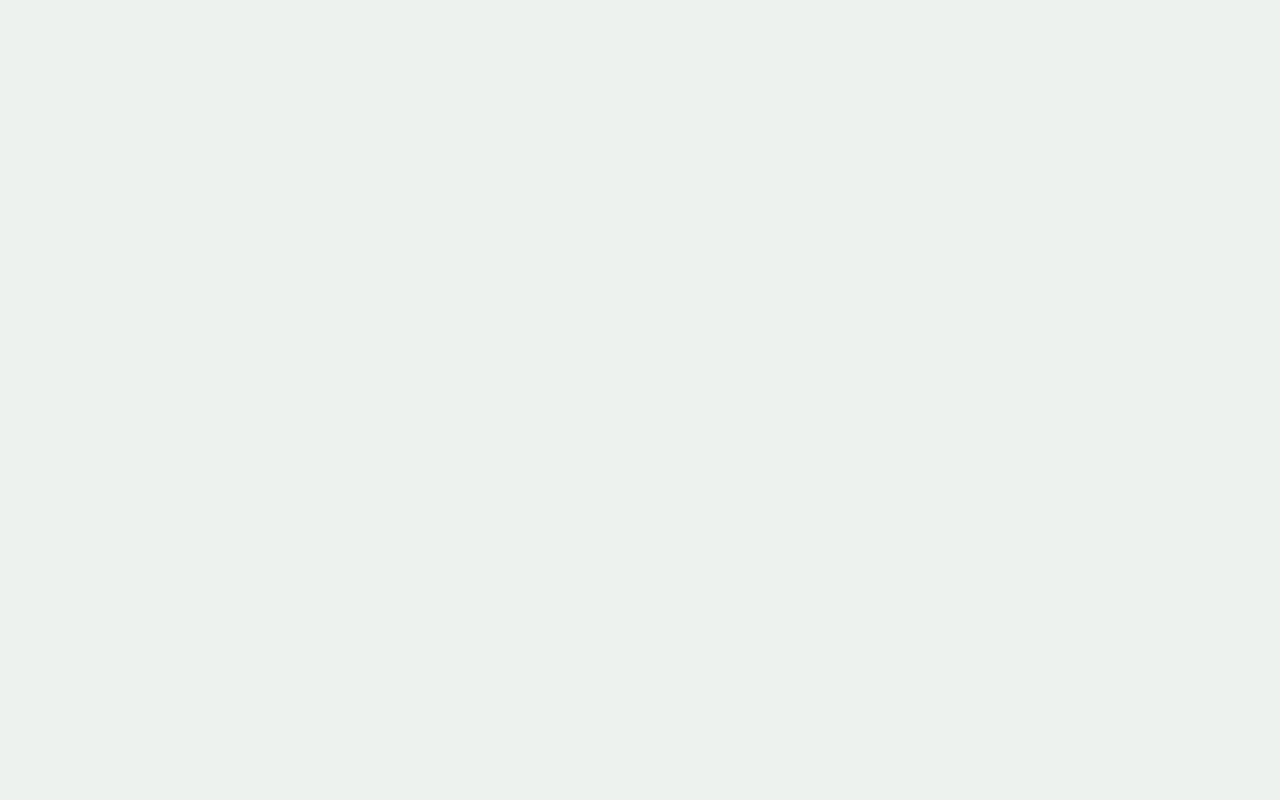
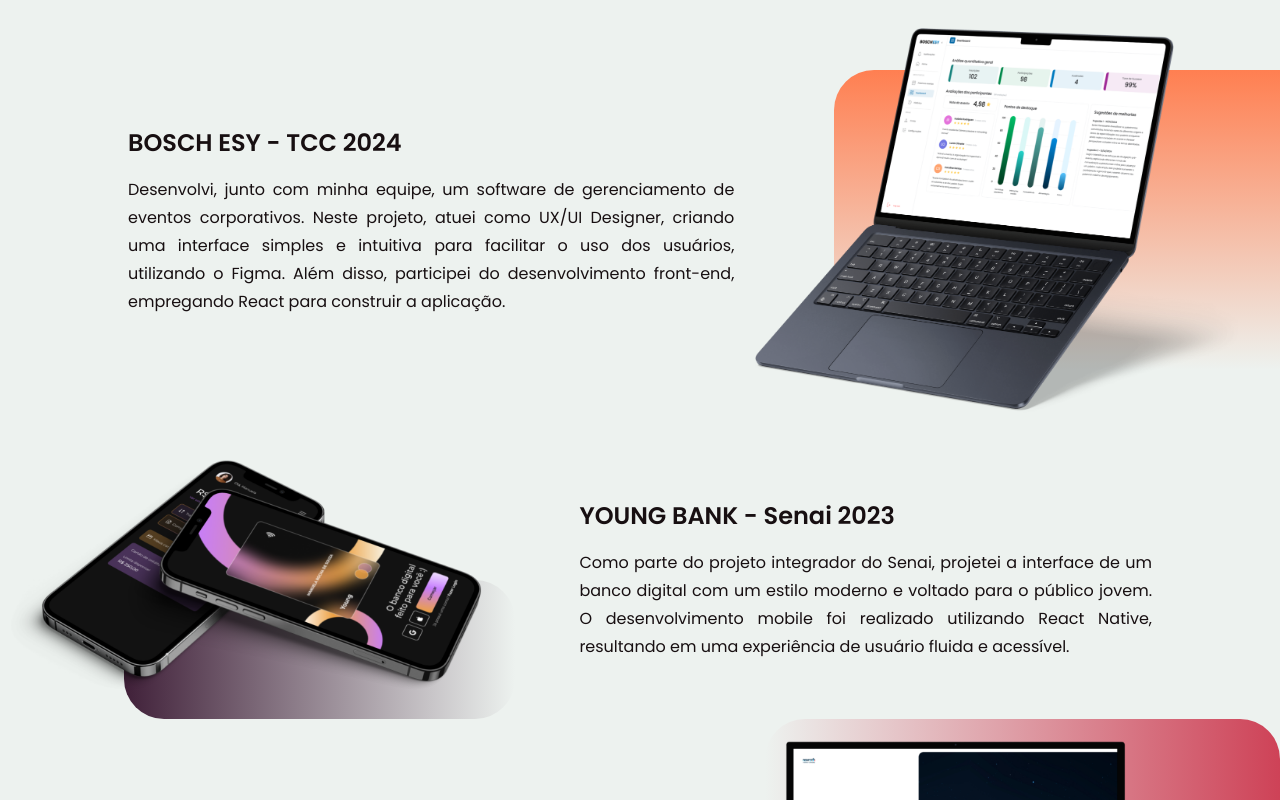
Before and after one commit to rochamanuela/my-portfolio, a React (Vite) app: page / in a window 1280 px wide. Shown: the part 5020-5820 px from the top of the page. Before the commit the page ends 3433 px from the top, so only its background shows below. Built offline with nearby package versions, Linux system fonts and the light colour scheme.

Commit message:
style: continued responsiveness

```diff
--- a/src/App.jsx
+++ b/src/App.jsx
@@ -16,8 +16,8 @@
       <Header />
       <About />
       <Education />
-      {/* <Skills /> */}
-      {/* <Experience /> */}
+      <Skills />
+      <Experience />
       <Footer />
     </div>
   )
--- a/src/components/Education/style.css
+++ b/src/components/Education/style.css
@@ -163,3 +163,27 @@
         font-size: 54px;
     }
 }
+
+@media screen and (max-width: 420px) {
+    .education {
+        padding: 0 6%;
+    }
+
+    .education-content {
+        padding: 7.5% 7%;
+    }
+
+    p.subtitle {
+        font-weight: 500;
+        font-size: 18px;
+        line-height: 26px;
+    }
+
+    .education-child .filled {
+        border-radius: 20px 20px 0px 20px;
+    }
+
+    .education-child .outline {
+        border-radius: 0px 20px 20px 20px;
+    }
+}
--- a/src/components/Experience/index.jsx
+++ b/src/components/Experience/index.jsx
@@ -30,15 +30,15 @@
             Além disso, participei do desenvolvimento front-end, empregando React para
             construir a aplicação.</p>
         </div>
-        <div className="mockup">
+        <div className="mockup coral">
           <img src={MockupEsy} />
-          <div className="coral-rectangle"></div>
+          {/*<div className="coral-rectangle"></div>*/}
         </div>
       </section>
       <section className="experience-content">
-        <div className="mockup">
+        <div className="mockup dark-purple">
           <img src={MockupYoung} />
-          <div className="dark-purple-rectangle"></div>
+          {/*<div className="dark-purple-rectangle"></div>*/}
         </div>
         <div className="text" style={{ paddingRight: '10%', paddingLeft: '5%' }}>
           <h1>YOUNG BANK - Senai 2023</h1>
@@ -56,9 +56,9 @@
             colaboração com os usuários, recebendo feedback constante para criar a
             melhor experiência possível para eles.</p>
         </div>
-        <div className="mockup">
+        <div className="mockup amaranth">
           <img src={MockupRexroute} />
-          <div className="amaranth-rectangle"></div>
+          {/*<div className="amaranth-rectangle"></div>*/}
         </div>
       </section>
     </div>
--- a/src/components/Experience/style.css
+++ b/src/components/Experience/style.css
@@ -44,11 +44,53 @@
     width: 50%;
 }
 
+.experience section.experience-content .mockup {
+    position: relative;
+    flex: 1 1 45%;
+}
+
 .experience section.experience-content .mockup img {
     width: 100%;
     height: auto;
     max-width: 950px;
-    z-index: 5;
+    border-radius: 40px;
+    z-index: 1;
+    position: relative;
+}
+
+/* Sobreposição do gradiente */
+.experience section.experience-content .mockup::before {
+    content: "";
+    position: absolute;
+    top: 0;
+    left: 0;
+    width: 100%;
+    height: 100%;
+    border-radius: 40px;
+    z-index: 0;
+    pointer-events: none;
+}
+
+.experience section.experience-content .mockup.amaranth::before {
+    background: linear-gradient(270deg, #CE4257 0%, #EDF2EF 100%);
+}
+
+.experience section.experience-content .mockup.dark-purple::before {
+    background: linear-gradient(270deg, #EDF2EF 0%, #402039 100%);
+    margin-left: 24%;
+    width: calc(76%);
+    height: calc(100% - 140px);
+    margin-top: 140px;
+}
+
+.experience section.experience-content .mockup.coral::before {
+    background: linear-gradient(180deg, #FF7F51 0%, #EDF2EF 100%);
+    border-radius: 40px 0px 0px 0px;
+    margin-left: 100px;
+    width: calc(100% - 100px);
+    margin-bottom: 70px;
+    margin-top: 70px;
+    height: calc(100% - 140px);
 }
 
 .experience section.experience-content .text p {
@@ -74,10 +116,10 @@
 .amaranth-rectangle {
     position: absolute;
     z-index: -1;
-    width: 360px;
-    height: 645px;
-    right: 40px;
-    top: 480%;
+    width: 30vw;
+    height: 50vh;
+    right: 5vw;
+    top: 80vh;
     background: linear-gradient(270deg, #CE4257 0%, #EDF2EF 100%);
     border-radius: 40px;
 }
@@ -85,21 +127,21 @@
 .dark-purple-rectangle {
     position: absolute;
     z-index: -1;
-    width: 35%;
-    height: 25%;
-    left: 10%;
-    top: 457%;
+    width: 35vw;
+    height: 40vh;
+    left: 10vw;
+    top: 70vh;
     background: linear-gradient(270deg, #EDF2EF 0%, #402039 100%);
     border-radius: 40px;
 }
 
 .coral-rectangle {
-    position: absolute;
+    position: relative;
     z-index: -1;
-    width: 40%;
-    height: 32%;
+    width: 40vw;
+    height: 45vh;
     right: 0;
-    top: 390%;
+    top: 50vh;
     background: linear-gradient(180deg, #FF7F51 0%, #EDF2EF 100%);
     border-radius: 40px 0px 0px 0px;
 }
--- a/src/components/Skills/style.css
+++ b/src/components/Skills/style.css
@@ -2,7 +2,7 @@
 .skills {
     margin-top: 10%;
     background-color: var(--licorice);
-    padding: 160px 180px;
+    padding: 160px 10%;
 
     display: flex;
     flex-direction: row;
@@ -23,17 +23,80 @@
     gap: 70px;
 }
 
-.skills h1 {
+.skills .skills-section-title h1 {
     color: var(--anti-flash-white);
     font-family: 'Bebas Neue';
     font-style: normal;
     font-weight: 400;
     font-size: 110px;
-    line-height: 1;
-    margin-right: 1px;
-    transform: rotate(-90deg);
+}
+
+.skills .skills-section-title {
+    display: none;
 }
 
 .skills {
     color: var(--anti-flash-white);
 }
+
+@media screen and (max-width: 1800px) {
+    .bar {
+        width: 495px;
+    }
+}
+
+@media screen and (max-width: 1660px) {
+    .skills .skills-section-title {
+        display: block;
+    }
+
+    .skills img.title-image {
+        display: none;
+    }
+
+    .skills {
+        flex-direction: column;
+    }
+}
+
+@media screen and (max-width: 1470px) {
+    .skills-content {
+        flex-direction: column;
+        width: 100%;
+    }
+
+    .bar {
+        width: calc(100% - 40.34px);
+    }
+
+    .skills .skills-section-title {
+        width: 100%;
+    }
+}
+
+@media screen and (max-width: 540px) {
+    .skills .skills-section-title h1 {
+        font-size: 80px;
+    }
+
+    .skills {
+        padding: 80px 10%;
+        gap: 40px;
+    }
+
+    .title-bar {
+        font-size: 20px;
+    }
+
+    .skills-child,
+    .skills-content {
+        gap: 50px;
+    }
+
+}
+
+@media screen and (max-width: 390px) {
+    .skills .skills-section-title h1 {
+        font-size: 70px;
+    }
+}
```
Also changed, not shown: src/components/Skills/index.jsx (+5 -3 lines), src/assets/images/title.png (added).
